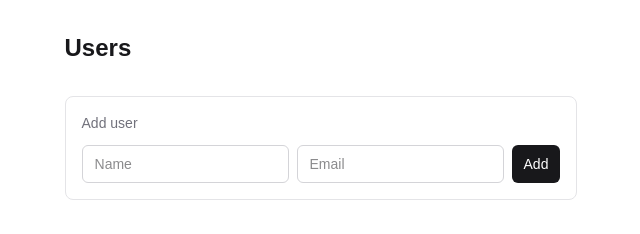
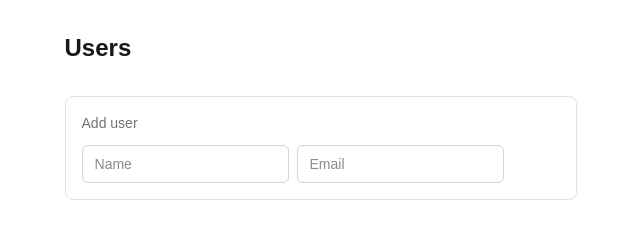
Before and after one commit to simonpangan/clubscope, a Next.js app: page / in a window 1280 px wide. Shown: the top 234 px of the page, without its empty margins (319-959 px from the left). Built offline with nearby package versions, Linux system fonts and the light colour scheme; no server answers; the database is empty.

Commit message:
introduce userform

```diff
--- /dev/null
+++ b/app/_components/user-form.tsx
@@ -0,0 +1,28 @@
+'use client';
+
+import { createUser } from '../actions';
+import { useActionState } from 'react';
+
+const input =
+  'rounded-md border border-zinc-300 bg-white px-3 py-2 text-sm outline-none focus:border-zinc-500 dark:border-zinc-700 dark:bg-zinc-900 dark:focus:border-zinc-400';
+const btn = 'rounded-md px-3 py-2 text-sm font-medium text-white transition-colors';
+
+export default function UserForm() {
+  const [state, formAction, isPending] = useActionState(createUser, {});
+
+  return (
+    <form action={formAction} className="flex gap-2">
+      <div className="flex-1">
+        <input name="name" placeholder="Name" className={`${input} w-full`} />
+        {state?.errors?.name && <p className="text-sm text-red-500">{state.errors.name[0]}</p>}
+      </div>
+      <div className="flex-1">
+        <input name="email" type="text" placeholder="Email" className={`${input} w-full`} />
+        {state?.errors?.email && <p className="text-sm text-red-500">{state.errors.email[0]}</p>}
+      </div>
+      <button type="submit" disabled={isPending} className={btn}>
+        {isPending ? 'Adding...' : 'Add'}
+      </button>
+    </form>
+  );
+}
--- a/app/page.tsx
+++ b/app/page.tsx
@@ -1,5 +1,6 @@
 import { db } from '@/database';
-import { createUser, updateUser, deleteUser } from './actions';
+import UserForm from '@/app/_components/user-form';
+import { updateUser, deleteUser } from './actions';
 
 const input =
   'rounded-md border border-zinc-300 bg-white px-3 py-2 text-sm outline-none focus:border-zinc-500 dark:border-zinc-700 dark:bg-zinc-900 dark:focus:border-zinc-400';
@@ -14,25 +15,9 @@ export default async function Home() {
     <main className="mx-auto max-w-3xl space-y-8 p-8 text-zinc-900 dark:text-zinc-100">
       <h1 className="text-2xl font-semibold">Users</h1>
 
-      {/* Create */}
       <section className="space-y-3 rounded-lg border border-zinc-200 p-4 dark:border-zinc-800">
         <h2 className="text-sm font-medium text-zinc-500">Add user</h2>
-        <form action={createUser} className="flex gap-2">
-          <input name="name" placeholder="Name" required className={`${input} flex-1`} />
-          <input
-            name="email"
-            type="email"
-            placeholder="Email"
-            required
-            className={`${input} flex-1`}
-          />
-          <button
-            type="submit"
-            className={`${btn} bg-zinc-900 hover:bg-zinc-700 dark:bg-zinc-100 dark:text-zinc-900 dark:hover:bg-zinc-300`}
-          >
-            Add
-          </button>
-        </form>
+        <UserForm />
       </section>
 
       {/* List */}
```
